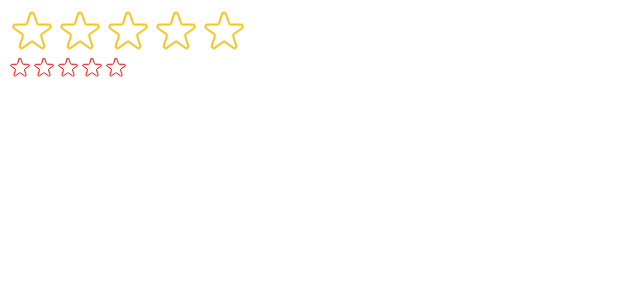
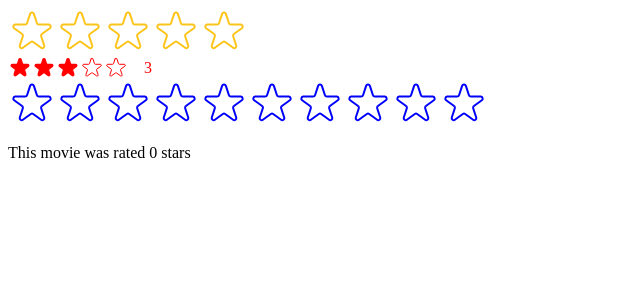
Before and after one commit to EngrPahati/usePopcorn, a React (Create React App) app: page / in a window 1280 px wide. Shown: the top 300 px of the page, without its empty margins (0-640 px from the left). Built offline with nearby package versions, Linux system fonts and the light colour scheme.

Commit message:
fix bugs on onSetRating is not a function

```diff
--- a/src/StarRating.js
+++ b/src/StarRating.js
@@ -13,12 +13,20 @@
 
 
 
-export default function StarRating({ maxRating = 5, color='#fcc419', size=48 }) {
-    const [rating, setRating] = useState(0);
+export default function StarRating({
+    maxRating = 5,
+    color = '#fcc419',
+    size = 48,
+    messages = [],
+    defaultRating = 0,
+    onSetRating
+}) {
+    const [rating, setRating] = useState(defaultRating);
     const [tempRating, setTempRating] = useState(0);
 
     function handleRating(rating) {
         setRating(rating);
+        if (onSetRating) onSetRating(rating);
     }
 
     const textStyle = {
@@ -43,7 +51,9 @@
                 />
             ))}
             </div>
-            <p style={textStyle}>{tempRating || rating || ''}</p>
+            <p style={textStyle}>{messages.length === maxRating ?
+                messages[tempRating ? tempRating - 1 : rating - 1] :
+                tempRating || rating || ''}</p>
         </div>
     );
 }
--- a/src/index.js
+++ b/src/index.js
@@ -1,15 +1,28 @@
+''
+import { useState} from 'react';
 import React from 'react';
 import ReactDOM from 'react-dom/client';
 // import './index.css';
 // import App from './App';
 import StarRating from './StarRating';
 
+function Test() {
+  const [movieRating, setMovieRating] = useState(0);
+  return (
+    <div>
+      <StarRating color='blue' maxRating={10} onSetRating={ setMovieRating } />
+      <p>This movie was rated {movieRating} stars</p>
+    </div>
+  );
+}
+
 const root = ReactDOM.createRoot(document.getElementById('root'));
 root.render(
   <React.StrictMode>
     {/* <App /> */}
     <StarRating maxRating={5}
-      message={['Terrible', 'Bad', 'Okay', 'Good', 'Amazing']} />
-    <StarRating size={24} color='red' />
+      messages={['Terrible', 'Bad', 'Okay', 'Good', 'Amazing']} />
+    <StarRating size={24} color='red' defaultRating={3} />
+    <Test />
   </React.StrictMode>
 );
```
